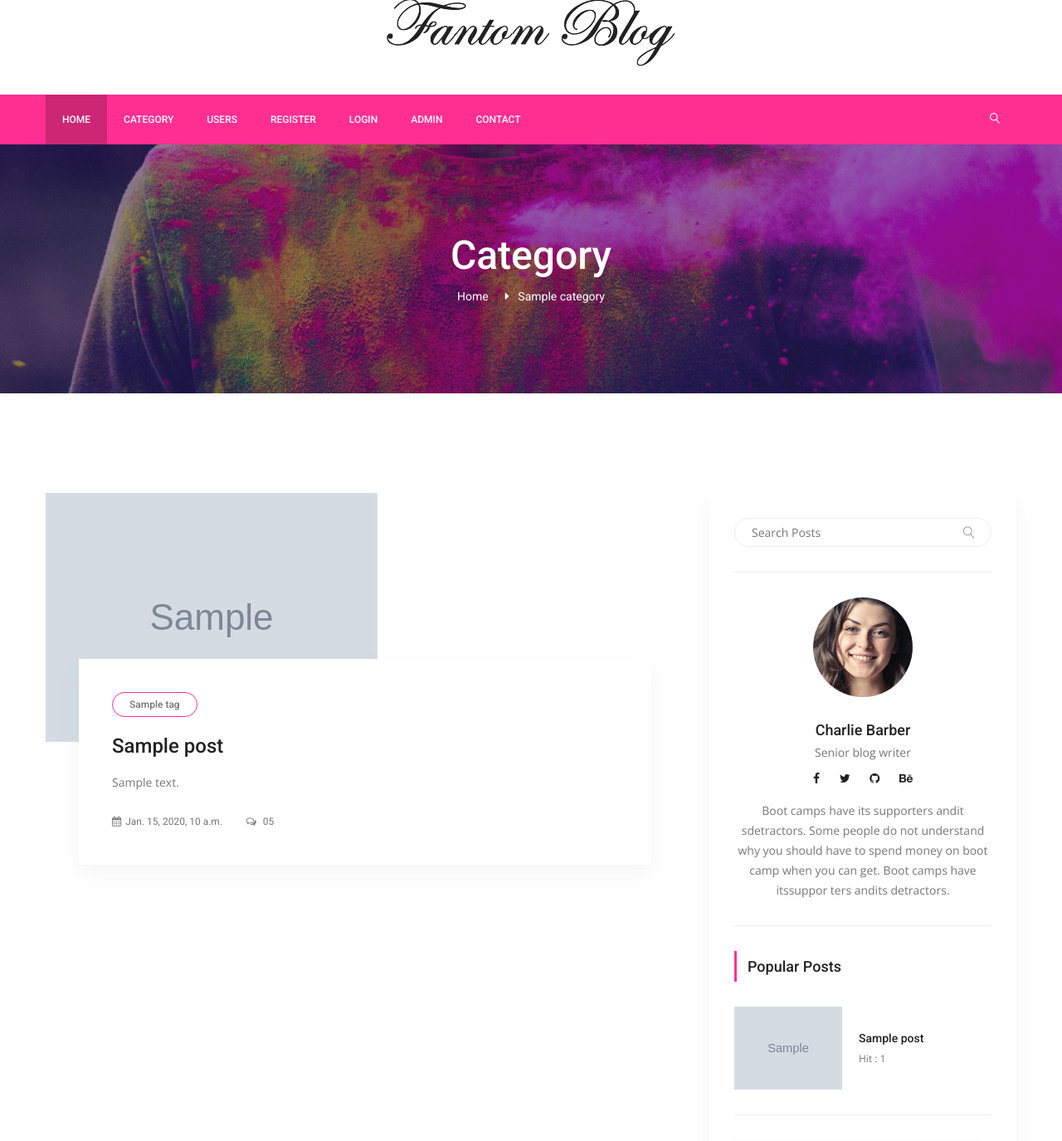
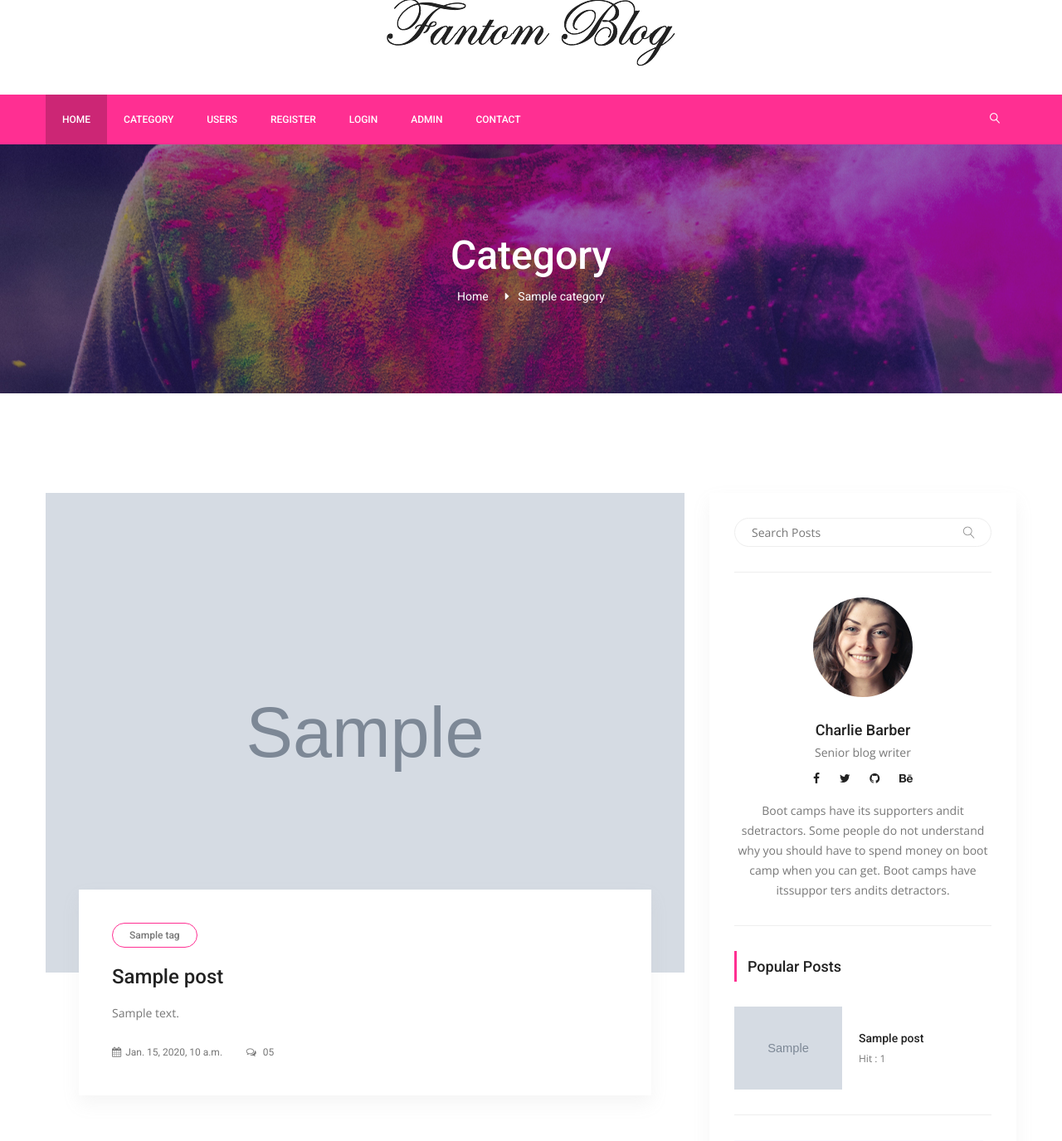
Before and after one commit to ellyjohnmwangi/FantomBlog, a Django app: a page that uses templates/categories/category_detail.html in a window 1280 px wide. Shown: the part 36-1411 px from the top of the page at 83% size. Run offline with Django 3.2, Linux system fonts and the light colour scheme; tables that the repository leaves empty hold one stand-in row (values such as "Sample post"); grey boxes marked "Sample" are stand-in pictures; some libraries are stand-ins or nearby versions.

Commit message:
image formatting.

```diff
--- a/templates/categories/category_detail.html
+++ b/templates/categories/category_detail.html
@@ -28,7 +28,7 @@
                             {% for post in posts %}
                             <article class="blog_style1">
                             	<div class="blog_img">
-                            		<img class="img-fluid" src="{{ post.image.url }}" alt="">
+                            		<img class="img-fluid" src="{{ post.image.url }}" alt="" style="width:100%">
                             	</div>
                             	<div class="blog_text">
 									<div class="blog_text_inner">
```
